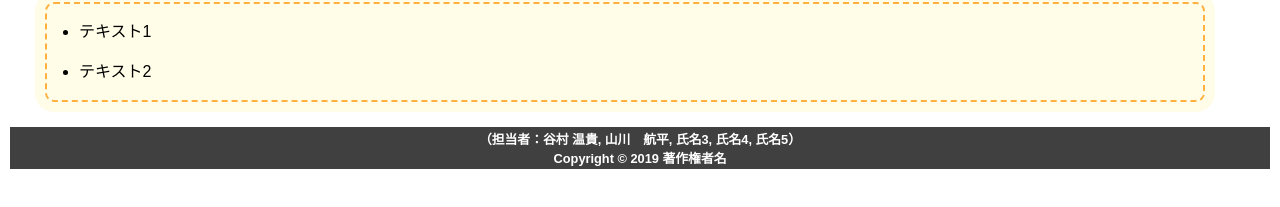
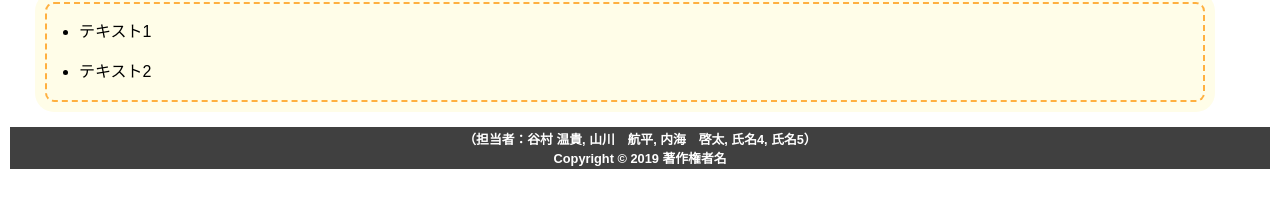
Before and after one commit to tanimuraharuki/tokyoSightSeeingHTML, a plain HTML site: page index.html in a window 1280 px wide. Shown: the part 2437-2644 px from the top of the page. Drawn offline with Linux system fonts and the light colour scheme.

Commit message:
もう一度追加しました
名前

```diff
--- a/index.html
+++ b/index.html
@@ -129,7 +129,7 @@
 </main>
 
 <footer>
-    <p>（担当者：谷村 温貴, 山川　航平, 氏名3, 氏名4, 氏名5）</p>
+    <p>（担当者：谷村 温貴, 山川　航平, 内海　啓太, 氏名4, 氏名5）</p>
     <p>Copyright &copy 2019 著作権者名</p>
 </footer>
 
```
